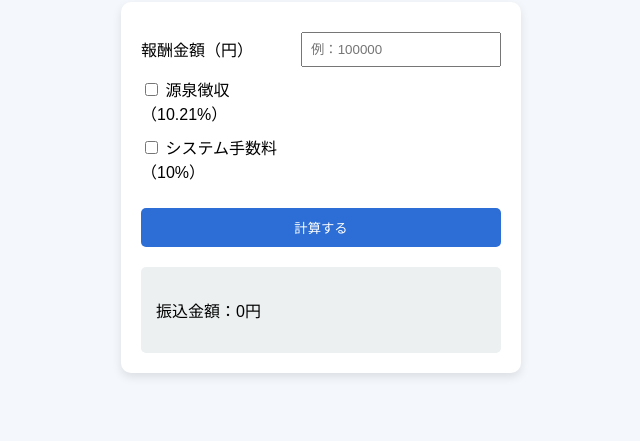
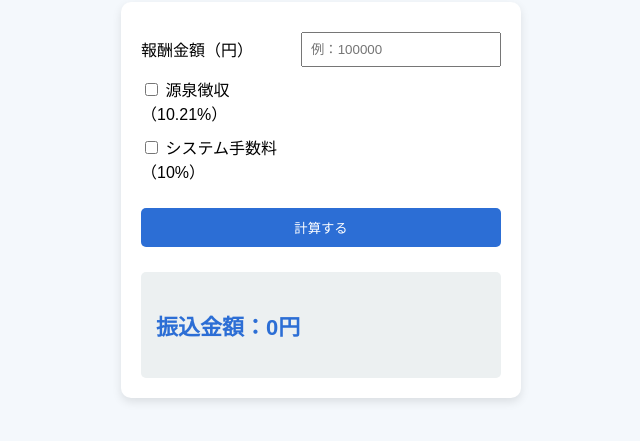
Before and after one commit to yuya-oshita-0702/estimate-calculator, a plain HTML site: page index.html in a window 1280 px wide. Shown: the part 107-548 px from the top of the page, without its empty margins (319-959 px from the left). Drawn offline with Linux system fonts and the light colour scheme.

Commit message:
Add files via upload

```diff
--- a/index.html
+++ b/index.html
@@ -2,7 +2,7 @@
 <html lang="ja">
 <head>
 <meta charset="UTF-8">
-<title>見積もり計算ツール</title>
+<title>フリーランス向け見積もり計算ツール</title>
 <link rel="stylesheet" href="style.css">
 </head>
 
--- a/style.css
+++ b/style.css
@@ -58,10 +58,16 @@ button:hover {
 }
 
 .result-box {
-  margin-top: 20px;
+  margin-top: 25px;
   padding: 15px;
   background: #ecf0f1;
   border-radius: 5px;
+}
+
+#result {
+  font-size: 22px;
+  font-weight: bold;
+  color: #2c6ed5;
 }
 
 .error {
```
